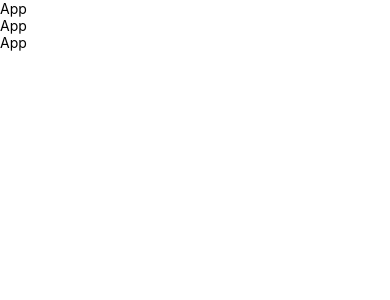
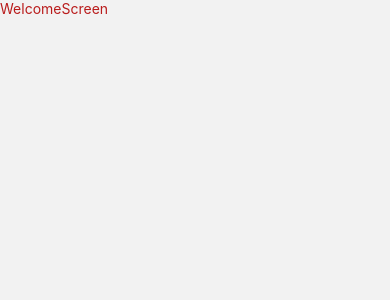
Before and after one commit to shubhamsinha21/vigilant-fiesta, a React Native app: screen /Welcome in a window 390 px wide. Shown: the top 300 px of the page. Built offline with nearby package versions, Linux system fonts and the light colour scheme.

Commit message:
overall set done

```diff
--- a/App.jsx
+++ b/App.jsx
@@ -1,13 +1,7 @@
-import { View, Text, Image } from 'react-native'
-import React from 'react'
+import MyStack from "./navigation"
 
 export default function App() {
   return (
-    <View>
-      <Text>App</Text>
-      <Text>App</Text>
-      <Text>App</Text>
-
-    </View>
+    <MyStack />
   )
 }
--- a/babel.config.js
+++ b/babel.config.js
@@ -1,3 +1,4 @@
 module.exports = {
   presets: ['module:@react-native/babel-preset'],
+  plugins: ["nativewind/babel"],
 };
--- a/jsconfig.json
+++ /dev/null
@@ -1,3 +0,0 @@
-{
-  "extends": "@react-native/javascript-config/jsconfig.json"
-}
--- a/navigation/index.js
+++ b/navigation/index.js
@@ -1,10 +1,17 @@
+import { NavigationContainer } from "@react-navigation/native";
 import { createNativeStackNavigator } from "@react-navigation/native-stack";
+import HomeScreen from "../screens/HomeScreen";
+import WelcomeScreen from "../screens/WelcomeScreen";
 
 const Stack = createNativeStackNavigator();
 
-const MyStack = () => {
-    <Stack.Navigator>
-        <Stack.Screen name="Home" component={HomeScreen} />
-        <Stack.Screen name="Profile" component={ProfileScreen} />
-    </Stack.Navigator>
+export default function MyStack() {
+    return (
+        <NavigationContainer>
+            <Stack.Navigator initialRouteName="Welcome" screenOptions={{ headerShown: false }}>
+                <Stack.Screen name="Welcome" component={WelcomeScreen} />
+                <Stack.Screen name="Home" component={HomeScreen} />
+            </Stack.Navigator>
+        </NavigationContainer>
+    )
 }
--- /dev/null
+++ b/screens/HomeScreen.jsx
@@ -0,0 +1,10 @@
+import { View, Text } from 'react-native'
+import React from 'react'
+
+export default function HomeScreen() {
+    return (
+        <View>
+            <Text>HomeScreen</Text>
+        </View>
+    )
+}
--- /dev/null
+++ b/screens/WelcomeScreen.jsx
@@ -0,0 +1,9 @@
+import { View, Text } from 'react-native'
+
+export default function WelcomeScreen() {
+    return (
+        <View>
+            <Text className="text-red-700">WelcomeScreen</Text>
+        </View>
+    )
+}
--- /dev/null
+++ b/tailwind.config.js
@@ -0,0 +1,8 @@
+/** @type {import('tailwindcss').Config} */
+module.exports = {
+  content: ["./App.{js,jsx,ts,tsx}", "./screens/**/*.{js,jsx,ts,tsx}"],
+  theme: {
+    extend: {},
+  },
+  plugins: [],
+}
```
